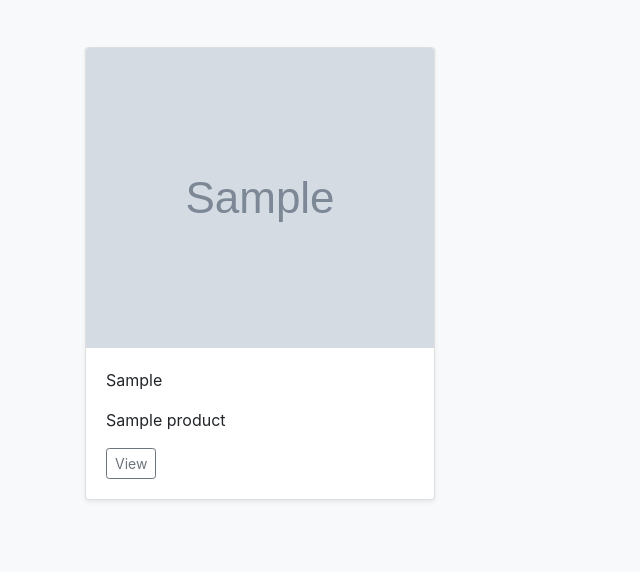
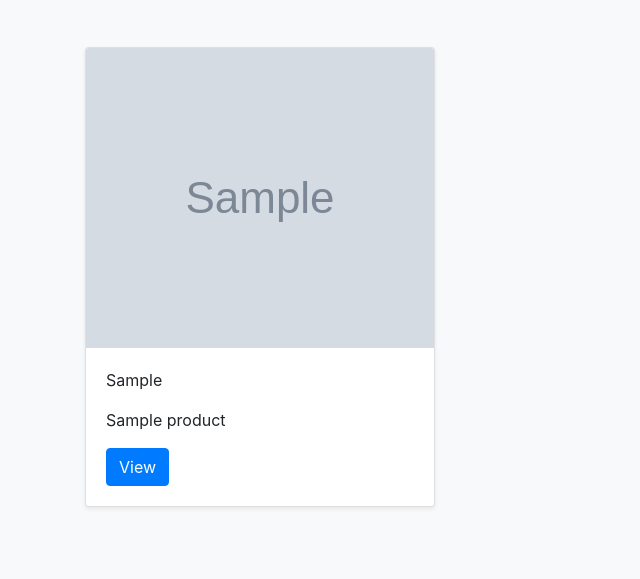
Before and after one commit to sealewong/img-repository, a Flask app: page / in a window 1280 px wide. Shown: the part 279-858 px from the top of the page, without its empty margins (0-640 px from the left). Before the commit the page ends 782 px from the top, so only its background shows below. Run offline with Flask 2, Linux system fonts and the light colour scheme; tables that the repository leaves empty hold one stand-in row (values such as "Sample post"); grey boxes marked "Sample" are stand-in pictures.

Commit message:
Corrected modal window

```diff
--- a/templates/homepage.html
+++ b/templates/homepage.html
@@ -63,15 +63,18 @@
               <p class="card-text">{{ product.brand }}</p>
               <p class="card-text">{{ product.name }}</p>
               <div class="d-flex justify-content-between align-items-center">
+
                 <!-- Button trigger modal -->
-                <button type="button" class="btn btn-sm btn-outline-secondary" data-toggle="modal" data-target="#{{product.product_id}}">View</button>
+                <button type="button" class="btn btn-primary" data-toggle="modal" data-target="#modal{{ product.product_id }}">
+                  View
+                </button>
 
                 <!-- Modal -->
-                <div class="modal fade" id="{{product.product_id}}" tabindex="-1" aria-labelledby="{{ product.product_id}}Label" aria-hidden="true">
+                <div class="modal fade" id="modal{{ product.product_id }}" tabindex="-1" aria-labelledby="modal{{ product.product_id }}Label" aria-hidden="true">
                   <div class="modal-dialog modal-lg">
                     <div class="modal-content">
                       <div class="modal-header">
-                        <h5 class="modal-title" id="{{ product.product_id}}Label">{{ product.brand }} {{ product.name }}</h5>
+                        <h5 class="modal-title" id="modal{{ product.product_id }}Label">{{ product.brand }} {{ product.name }}</h5>
                         <button type="button" class="close" data-dismiss="modal" aria-label="Close">
                           <span aria-hidden="true">&times;</span>
                         </button>
@@ -81,9 +84,9 @@
                       </div>
                       <div class="modal-footer">
                         <button type="button" class="btn btn-secondary" data-dismiss="modal">Close</button>
-                        <button type="button" class="btn btn-primary" href="/brand/{{ product.brand }}">{{ product.brand }}</button>
-                        <button type="button" class="btn btn-primary" href="/category/{{ product.category }}">{{ product.category }}</button>
-                        <button type="button" class="btn btn-primary" href="/tag/{{ product.tag }}">{{ product.tag }}</button>
+                        <a class="btn btn-primary" href="/brand/{{ product.brand }}" role="button">{{ product.brand }}</a>
+                        <a class="btn btn-primary" href="/category/{{ product.category }}" role="button">{{ product.category }}</a>
+                        <a class="btn btn-primary" href="/tag/{{ product.tag }}" role="button">{{ product.tag }}</a>
                       </div>
                     </div>
                   </div>
```
